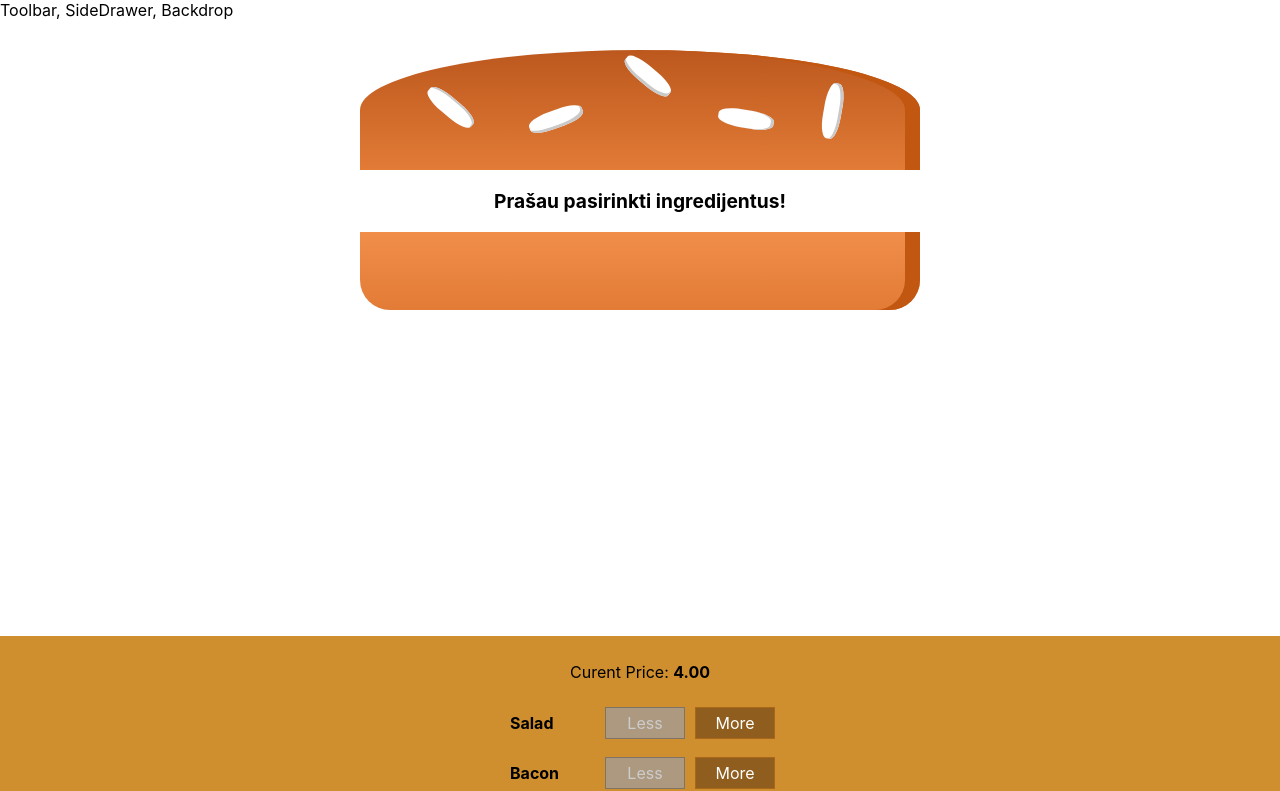
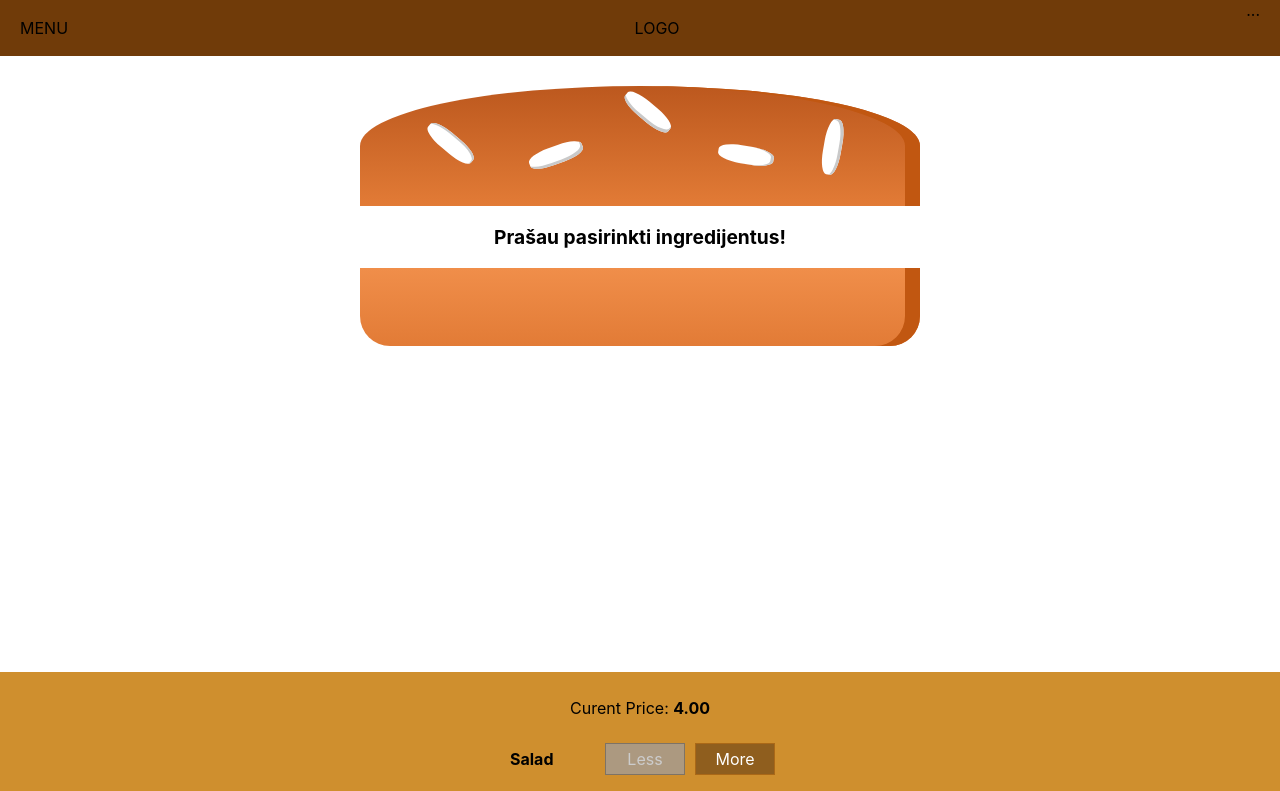
Before and after one commit to spinass/Burger-Build, a React app: page / in a window 1280 px wide. Shown: the top 791 px of the page. Built offline with nearby package versions, Linux system fonts and the light colour scheme; the HTML template or start-up script is replaced by a standard one.

Commit message:
Toolbar added

```diff
--- a/src/components/Layout/Layout.css
+++ b/src/components/Layout/Layout.css
@@ -1,3 +1,3 @@
 .Content {
-  margin-top: 16px;
+  margin-top: 72px;
 }
--- a/src/components/Layout/Layout.js
+++ b/src/components/Layout/Layout.js
@@ -2,10 +2,11 @@
 
 import Aux from "../../hoc/Aux";
 import "./Layout.css";
+import Toolbar from "../Navigation/Toolbar/Toolbar";
 
 const layout = props => (
   <Aux>
-    <div>Toolbar, SideDrawer, Backdrop</div>
+    <Toolbar />
     <main className="Content">{props.children}</main>
   </Aux>
 );
--- /dev/null
+++ b/src/components/Navigation/Toolbar/Toolbar.css
@@ -0,0 +1,19 @@
+.Toolbar {
+  height: 56px;
+  width: 100%;
+  position: fixed;
+  top: 0;
+  left: 0;
+  background: #703B09;
+  display: flex;
+  justify-content: space-between;
+  align-items: center;
+  padding: 0 20px;
+  box-sizing: border-box;
+  z-index: 90;
+}
+
+.Toolbar nav {
+  height: 100%;
+
+}
--- /dev/null
+++ b/src/components/Navigation/Toolbar/Toolbar.js
@@ -0,0 +1,13 @@
+import React from "react";
+
+import "./Toolbar.css";
+
+const toolbar = props => (
+  <header className="Toolbar">
+    <div>MENU</div>
+    <div>LOGO</div>
+    <nav>...</nav>
+  </header>
+);
+
+export default toolbar;
```
